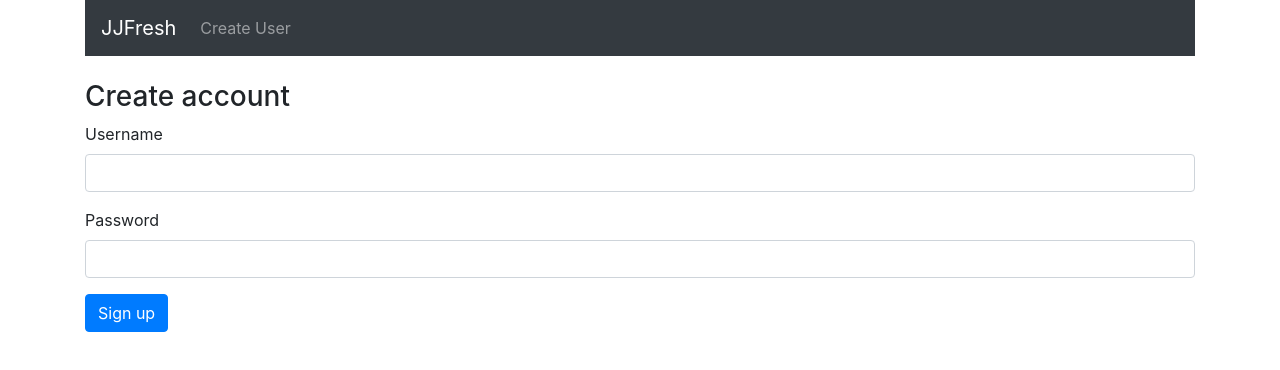
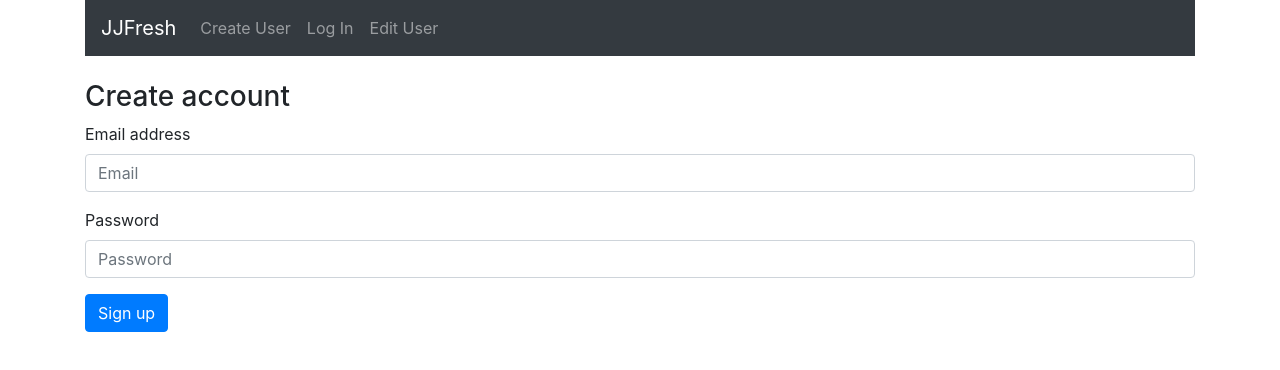
Before and after one commit to Abhisha1/Software-Processes-and-Management-Project, a React (Create React App) app in the folder client/: page /user in a window 1280 px wide. Shown: the top 370 px of the page. Built offline with nearby package versions, Linux system fonts and the light colour scheme.

Commit message:
Change from username to email in syntax

```diff
--- a/client/src/components/create-user.component.js
+++ b/client/src/components/create-user.component.js
@@ -5,19 +5,19 @@ export default class CreateUser extends Component {
     constructor(props) {
         super(props);
 
-        this.onChangeUsername = this.onChangeUsername.bind(this);
+        this.onChangeEmail = this.onChangeEmail.bind(this);
         this.onChangePassword = this.onChangePassword.bind(this);
         this.onSubmit = this.onSubmit.bind(this);
 
         this.state = {
-            username: '',
+            email: '',
             password: ''
         }
     }
 
-    onChangeUsername(e) {
+    onChangeEmail(e) {
         this.setState({
-            username: e.target.value
+            email: e.target.value
         });
     }
 
@@ -30,7 +30,7 @@ export default class CreateUser extends Component {
     onSubmit(e) {
         e.preventDefault(); // Prevent default HTML submit form behaviour
         const user = {
-            username: this.state.username,
+            email: this.state.email,
             password: this.state.password
         };
         console.log(user);
@@ -41,7 +41,8 @@ export default class CreateUser extends Component {
             .catch(err => console.log(err));
 
         this.setState({
-            username: ''
+            email: '',
+            password: ''
         });
     }
 
@@ -52,12 +53,13 @@ export default class CreateUser extends Component {
                 <h3>Create account</h3>
                 <form onSubmit={this.onSubmit}>
                     <div className="form-group">
-                        <label>Username</label>
+                        <label>Email address</label>
                         <input type="text"
                             required
                             className="form-control"
-                            value={this.state.username}
-                            onChange={this.onChangeUsername}
+                            value={this.state.email}
+                            onChange={this.onChangeEmail}
+                            placeholder="Email"
                         />
                     </div>
                     <div className="form-group">
@@ -67,6 +69,7 @@ export default class CreateUser extends Component {
                             className="form-control"
                             value={this.state.password}
                             onChange={this.onChangePassword}
+                            placeholder="Password"
                         />
                     </div>
                     <div className="form-group">
--- a/client/src/components/navbar.component.js
+++ b/client/src/components/navbar.component.js
@@ -11,6 +11,12 @@ export default class Navbar extends Component {
                         <li className="navbar-item">
                             <Link to="/user" className="nav-link">Create User</Link>
                         </li>
+                        <li className="navbar-item">
+                            <Link to="/login" className="nav-link">Log In</Link>
+                        </li>
+                        <li className="navbar-item">
+                            <Link to="/edit" className="nav-link">Edit User</Link>
+                        </li>
                     </ul>
                 </div>
             </nav>
```
Also changed, not shown: 2 other files (tests, documents, lock files or other folders).
